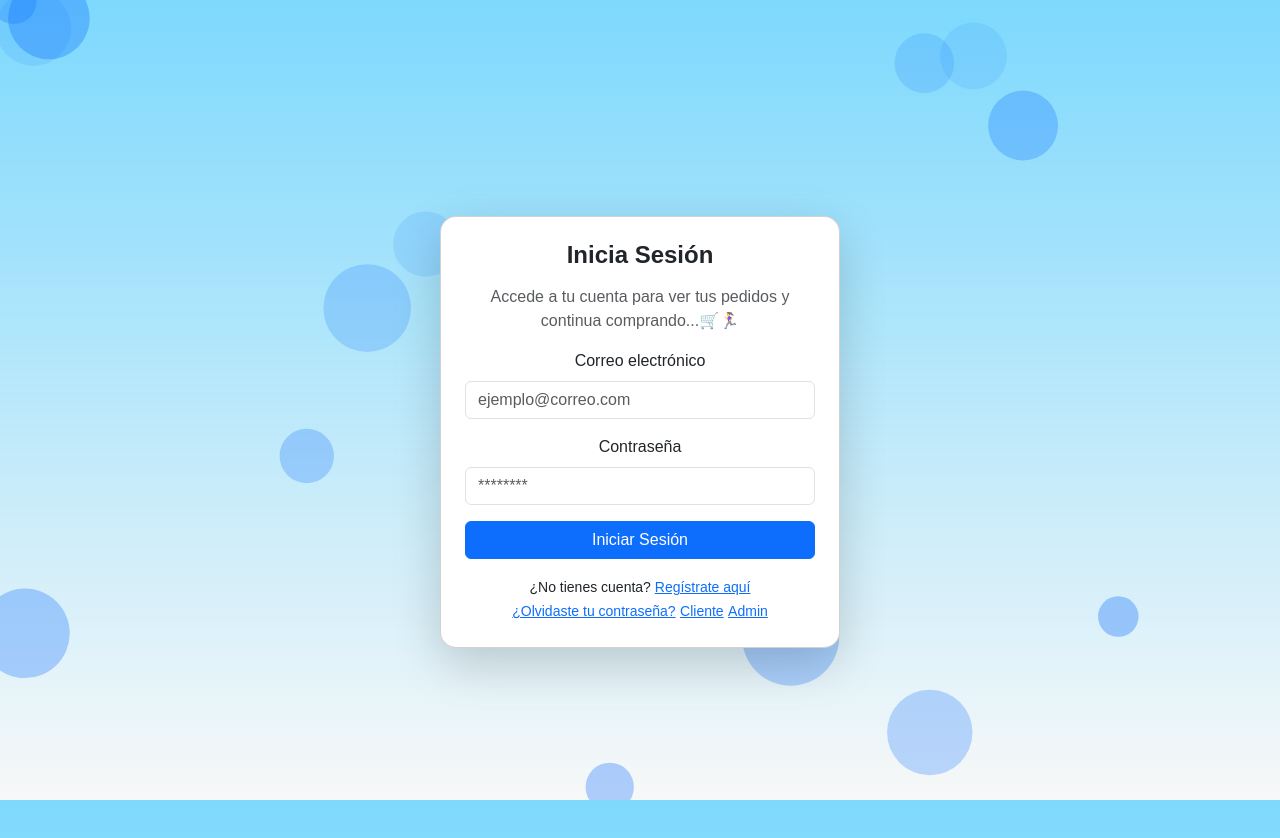
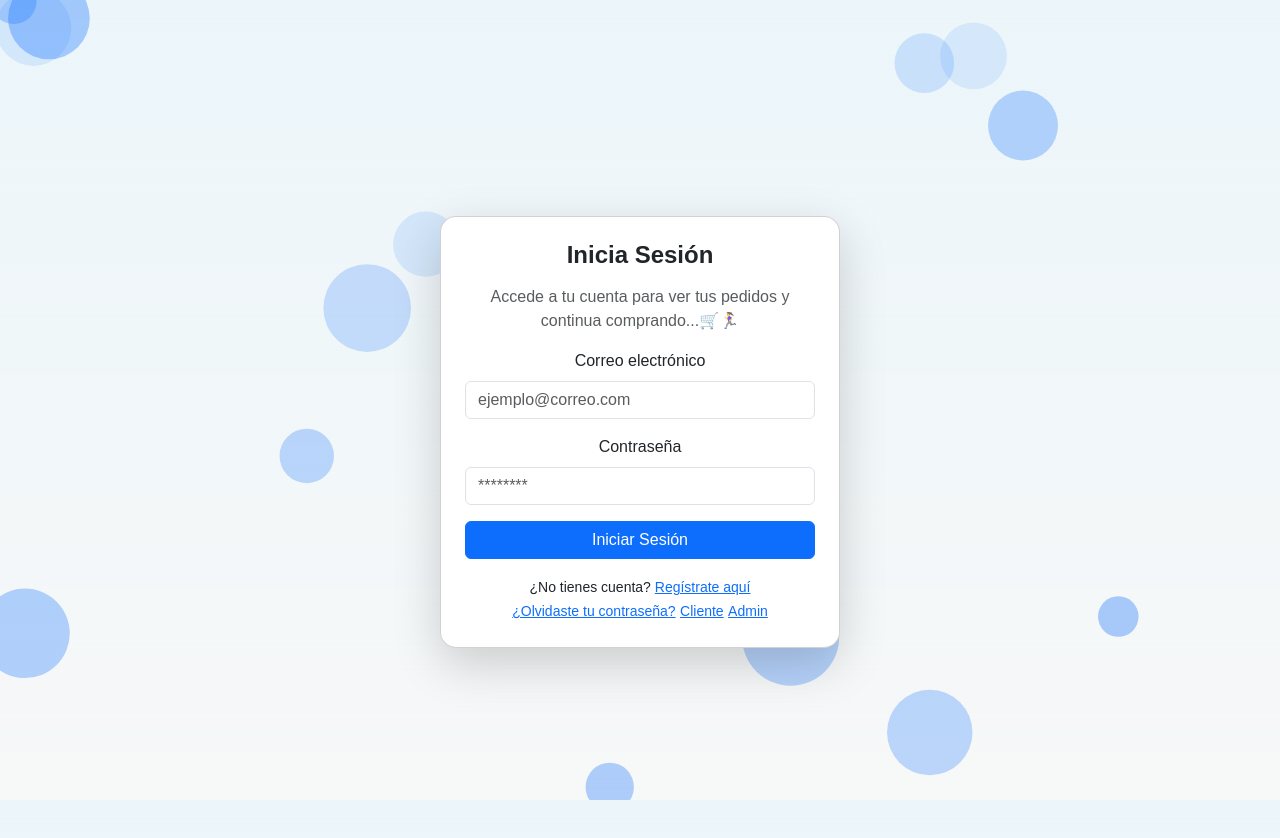
Before and after one commit to lude1627/Serverless, a website: page fastapi-sls/views/login/login.html in a window 1280 px wide. Drawn offline with nearby package versions, Linux system fonts and the light colour scheme.

Commit message:
fondo dinamico mas suave

```diff
--- a/fastapi-sls/views/assets/css/registrar.css
+++ b/fastapi-sls/views/assets/css/registrar.css
@@ -6,8 +6,8 @@ body {
     justify-content: center;
     align-items: center;
     background: #F7F8F8;
-    background: -webkit-linear-gradient(to bottom, #8d469b9c, #F7F8F8);
-    background: linear-gradient(to bottom, #2fc4ff9c, #F7F8F8);
+    background: -webkit-linear-gradient(to bottom, #8d469b36, #F7F8F8);
+    background: linear-gradient(to bottom, #2fc4ff10, #F7F8F8);
     overflow: hidden;
     position: relative;
     font-family: Arial, sans-serif;
```
